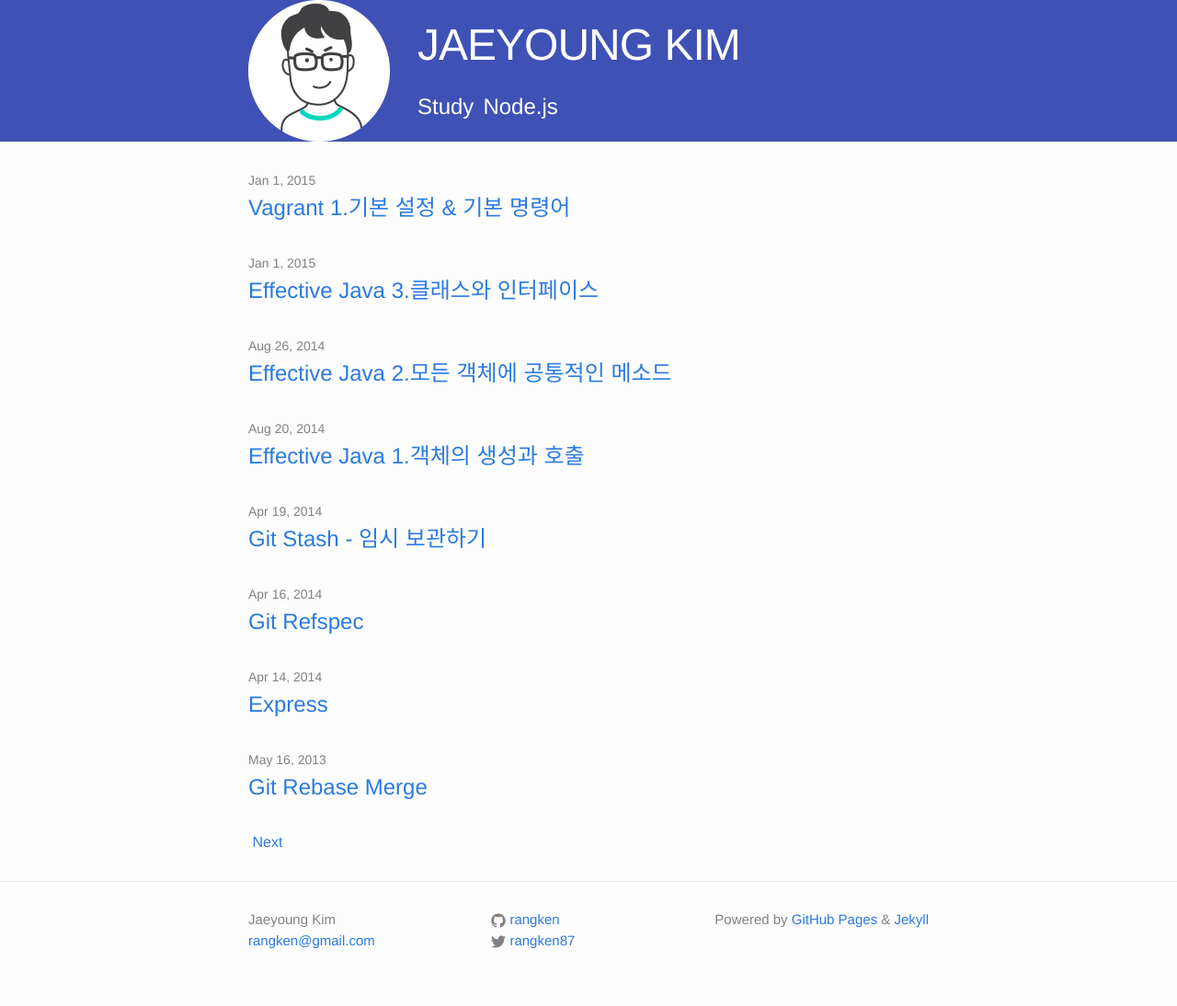
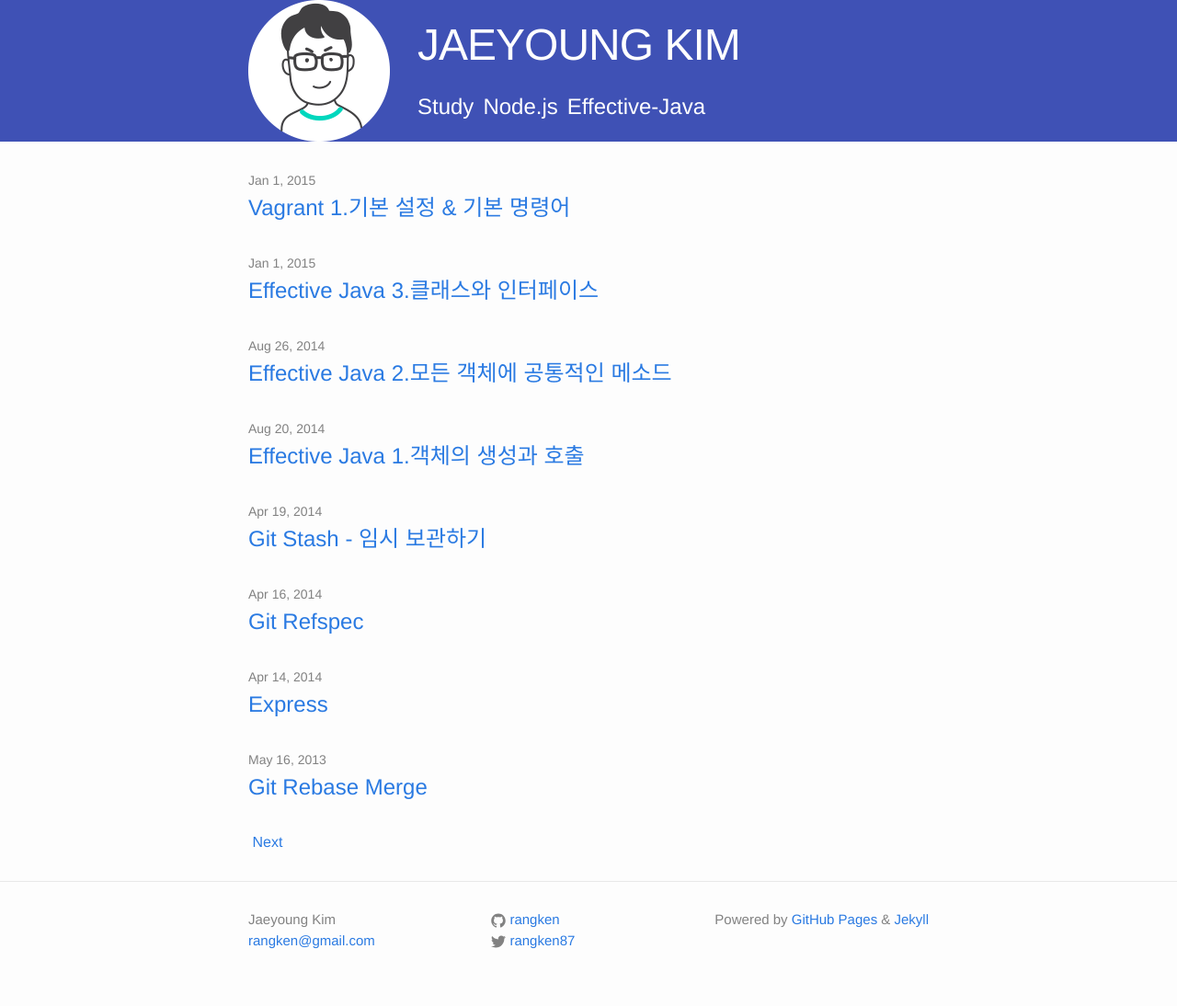
Before and after one commit to rangken/rangken.github.com, a Jekyll site: the page built from index.html, in a window 1280 px wide. Shown: the whole page at 92% size. Built offline with Jekyll 4.4.1, drawn with Linux system fonts in a browser that asks for light colours; the list of posts is cut into pages by our own code.

Commit message:
Effective Java 링크 추가

```diff
--- a/_config.yml
+++ b/_config.yml
@@ -20,3 +20,5 @@ title: Rangken programming blog
 markdown: kramdown
 
 gems: ["jekyll-redirect-from", "emoji_for_jekyll", "jekyll-sitemap"]
+
+# gem install jekyll-redirect-from emoji_for_jekyll jekyll-sitemap
--- a/_includes/header.html
+++ b/_includes/header.html
@@ -4,12 +4,15 @@
     <a class="site-title" href="{{ site.baseurl }}/">
       <div style="float: left; margin-left: 30px;">{{ site.name | upcase}}<div>
     </a>
-    <div style="float: left;">
+    <div style="float: left; width:500px;">
       <a style="float: left;" class="post-link" href="http://rangken.gitbooks.io/nextersstudy1/content/">
         <h4 style="color:#ffffff;"> Study </h4>
       </a>
       <a style="float: left; margin-left: 10px;" class="post-link" href="http://nexters.github.io/Node-Study/">
-        <h4 style="color:#ffffff;"> Node.js<h4/>
+        <h4 style="color:#ffffff;"> Node.js </h4>
+      </a>
+      <a style="float: left; margin-left: 10px;" class="post-link" href="http://rangken.gitbooks.io/javastudy/content/index.html">
+        <h4 style="color:#ffffff;"> Effective-Java </h4>
       </a>
     </div>
   </div>
```
